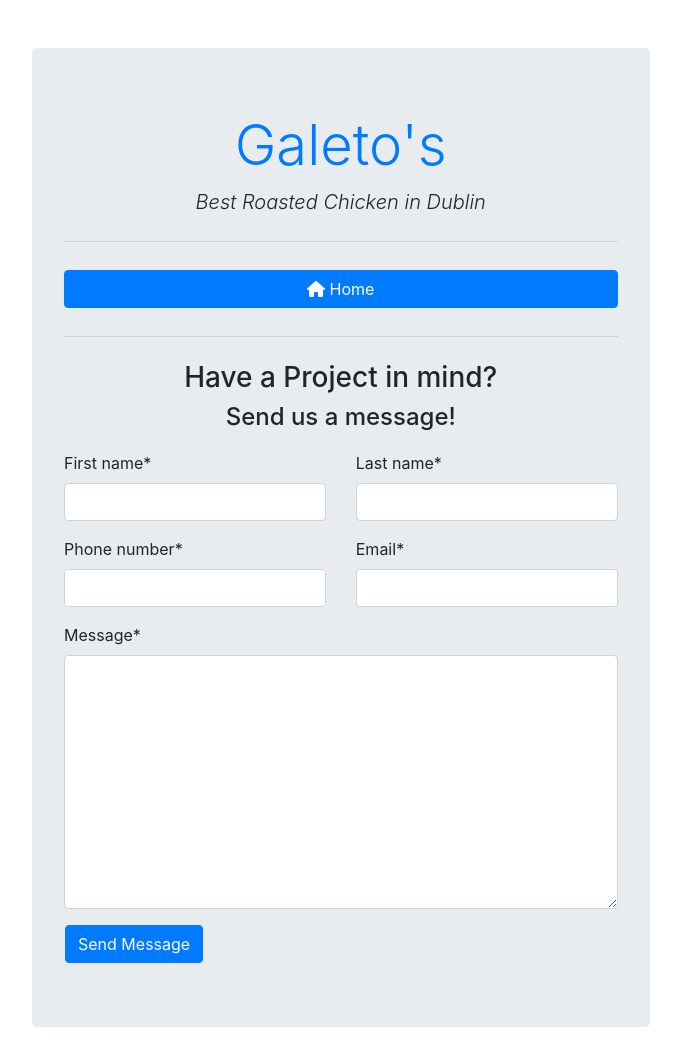
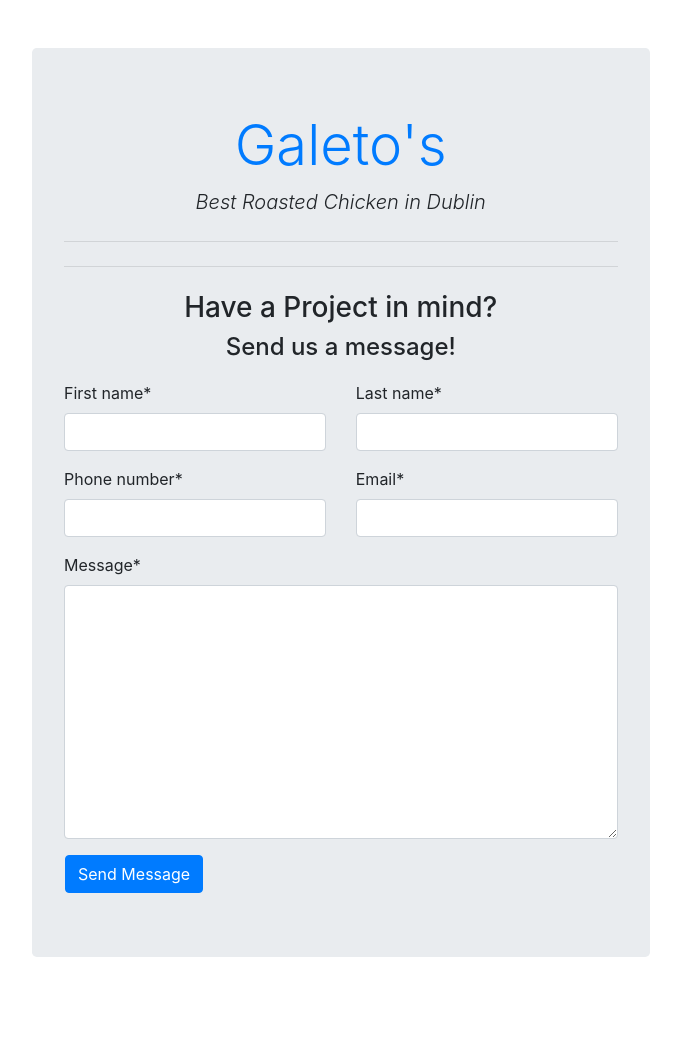
Before and after one commit to Cesargarciajr/Galetos-OrderApp-pp4, a Django app: page /contact/ in a window 1280 px wide. Shown: the whole page, without its empty margins (253-934 px from the left). After the commit the page ends 957 px from the top, so only its background shows below. Run offline with Django 3.2, Linux system fonts and the light colour scheme; some libraries are stand-ins or nearby versions.

Commit message:
Add static files to stylesheet

```diff
--- a/templates/about.html
+++ b/templates/about.html
@@ -1,7 +1,6 @@
 {% extends "base.html" %} {% load crispy_forms_tags %}
 
 {% block content %}
-        <hr class="my-4">
         <div class="row">
             <div class="col m-12 text-center">
                 <h5><i class="fa-regular fa-clock"></i> Opening Ours</h5>
--- a/templates/base.html
+++ b/templates/base.html
@@ -1,10 +1,12 @@
+{% load static %}
+
 <!DOCTYPE html>
 <html lang="en">
 <head>
     <meta charset="UTF-8">
     <meta http-equiv="X-UA-Compatible" content="IE=edge">
     <meta name="viewport" content="width=device-width, initial-scale=1.0">
-    <link rel="stylesheet" href="/static/css/style.css">
+    <link rel="stylesheet" href="{% static 'css/style.css' %}">
     <!-- Bootstrap Link-->
     <link rel="stylesheet" href="https://cdn.jsdelivr.net/npm/bootstrap@4.3.1/dist/css/bootstrap.min.css"
         integrity="sha384-ggOyR0iXCbMQv3Xipma34MD+dH/1fQ784/j6cY/iJTQUOhcWr7x9JvoRxT2MZw1T" crossorigin="anonymous">
--- a/templates/contact.html
+++ b/templates/contact.html
@@ -3,12 +3,6 @@
 {% block content %}
     <form action="" method="POST" autocomplete="off">
         {% csrf_token %}
-        <a href="{% url 'home' %}">
-            <div class="col m-1 mx-auto btn btn-primary">
-                <i class="fa-solid fa-house" style="color: #ffffff;"></i>
-                Home
-            </div>
-        </a>
         <hr class="my-4">
         <div class="row">
             <h3 class="col-md-12 text-center">Have a Project in mind?</h3>
```
